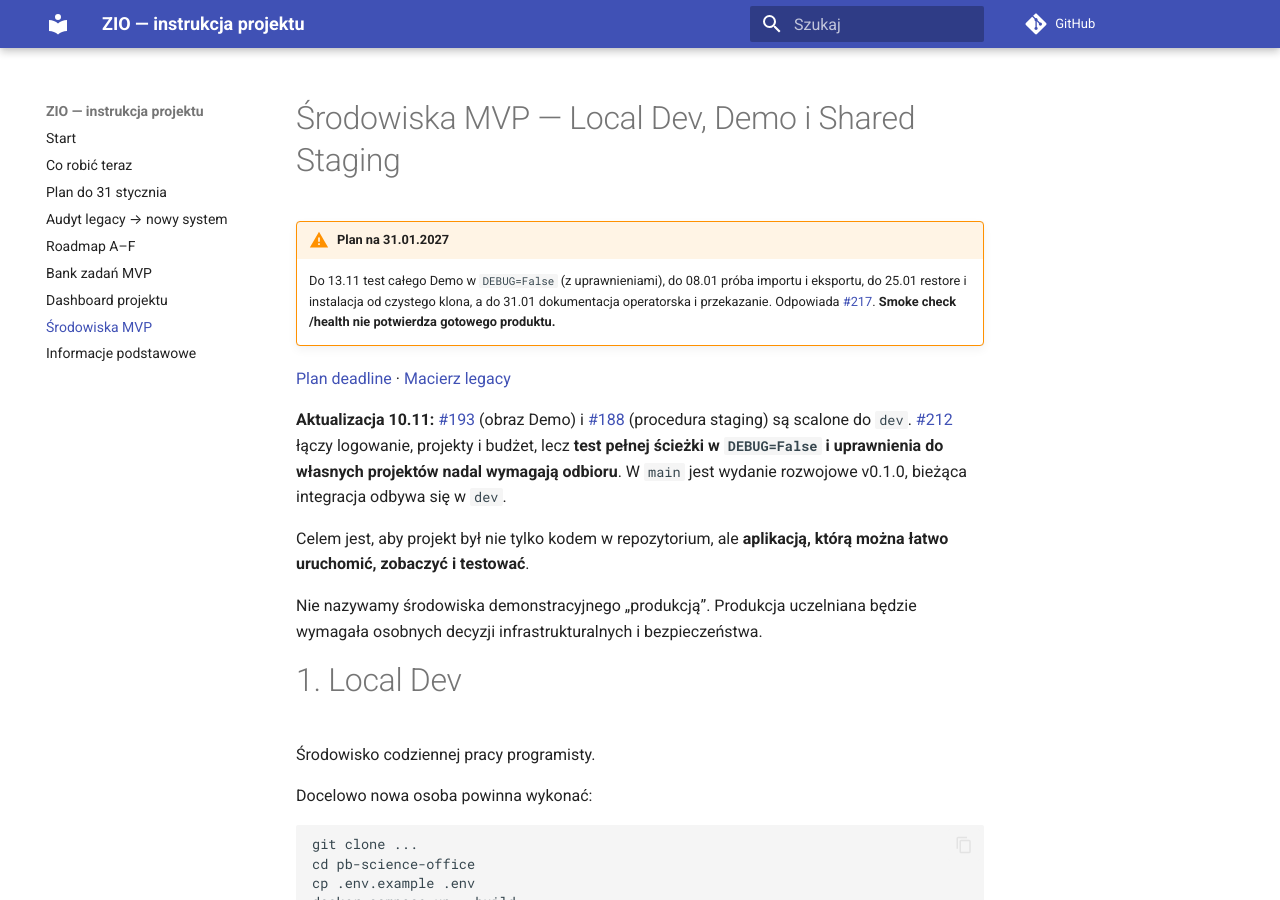
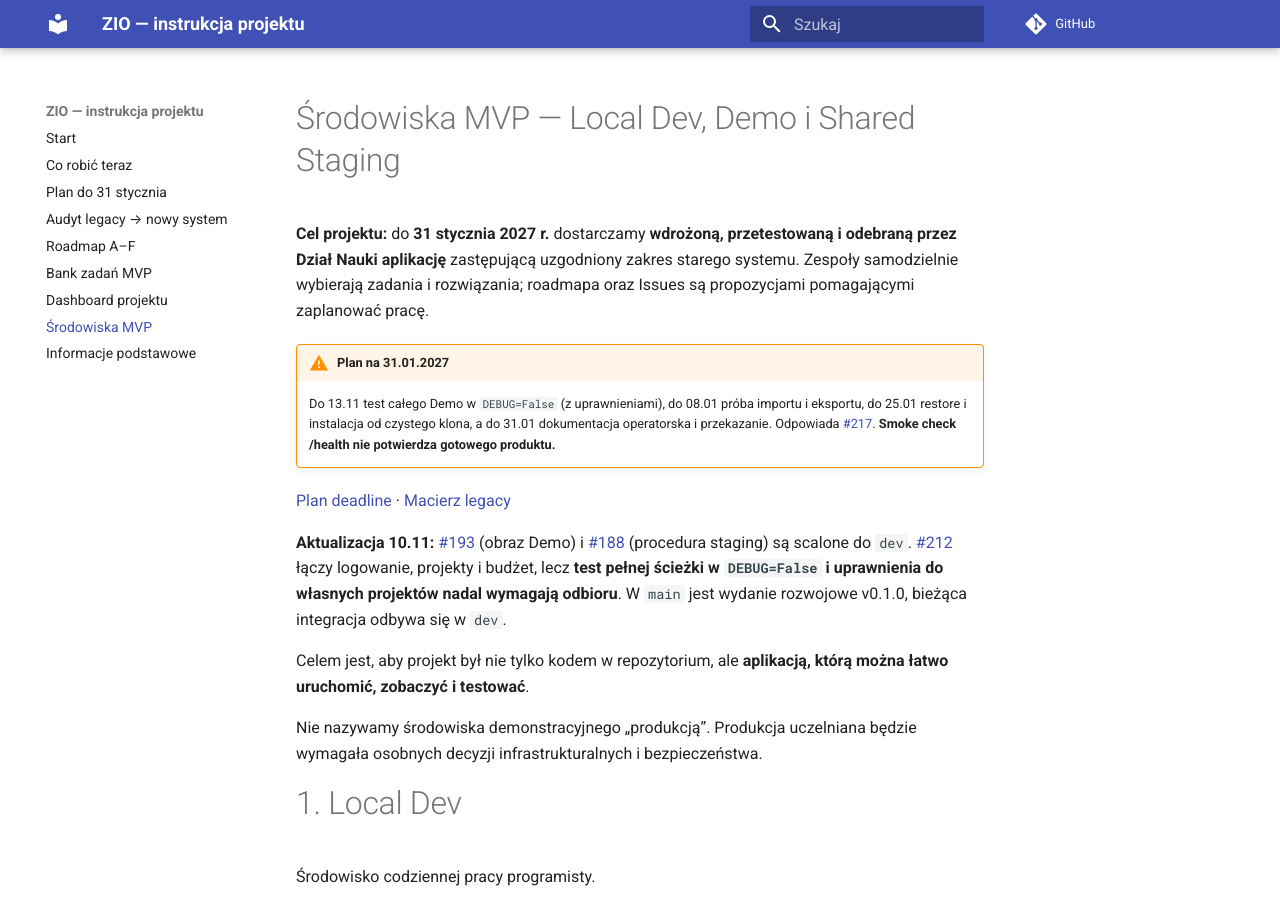
Before and after one commit to zio-wi-pb-mc/pb-science-office-manual, an MkDocs documentation site: the page built from manual/18-srodowiska-mvp.md, in a window 1280 px wide and 900 px high. Built offline with MkDocs 1.6.1 and Material for MkDocs 9.7.7, drawn with Linux system fonts in a browser that asks for light colours; comment, search, counter and statistics services are not loaded.

Commit message:
docs: replace repetitive warnings with one clear project goal

```diff
--- a/manual/18-srodowiska-mvp.md
+++ b/manual/18-srodowiska-mvp.md
@@ -1,10 +1,11 @@
 # Środowiska MVP — Local Dev, Demo i Shared Staging
+
+**Cel projektu:** do **31 stycznia 2027 r.** dostarczamy **wdrożoną, przetestowaną i odebraną przez Dział Nauki aplikację** zastępującą uzgodniony zakres starego systemu. Zespoły samodzielnie wybierają zadania i rozwiązania; roadmapa oraz Issues są propozycjami pomagającymi zaplanować pracę.
 
 !!! warning "Plan na 31.01.2027"
     Do 13.11 test całego Demo w `DEBUG=False` (z uprawnieniami), do 08.01 próba importu i eksportu, do 25.01 restore i instalacja od czystego klona, a do 31.01 dokumentacja operatorska i przekazanie. Odpowiada [#217](https://github.com/zio-wi-pb-mc/pb-science-office/issues/217). **Smoke check /health nie potwierdza gotowego produktu.**
 
 [Plan deadline](23-plan-do-31-stycznia.md) · [Macierz legacy](22-audyt-legacy-parity.md)
-
 
 
 **Aktualizacja 10.11:** [#193](https://github.com/zio-wi-pb-mc/pb-science-office/pull/193) (obraz Demo) i [#188](https://github.com/zio-wi-pb-mc/pb-science-office/pull/188) (procedura staging) są scalone do `dev`. [#212](https://github.com/zio-wi-pb-mc/pb-science-office/pull/212) łączy logowanie, projekty i budżet, lecz **test pełnej ścieżki w `DEBUG=False` i uprawnienia do własnych projektów nadal wymagają odbioru**. W `main` jest wydanie rozwojowe v0.1.0, bieżąca integracja odbywa się w `dev`.
```
